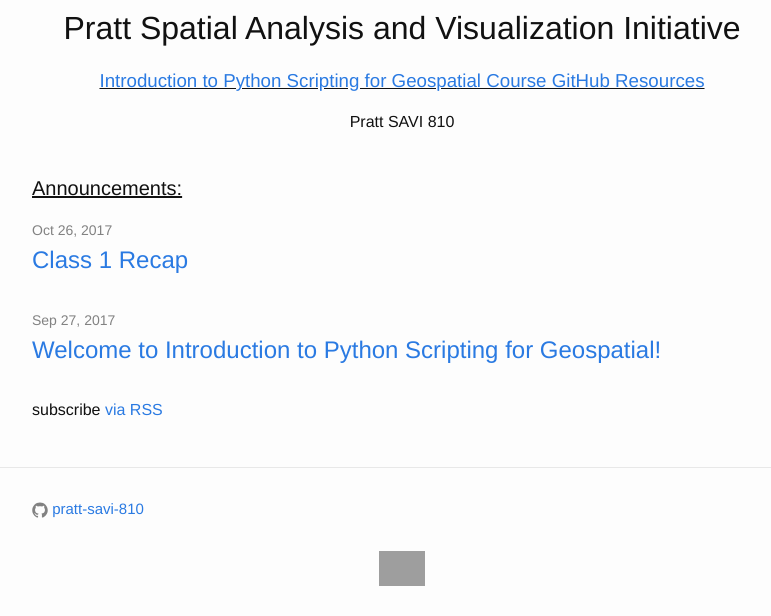
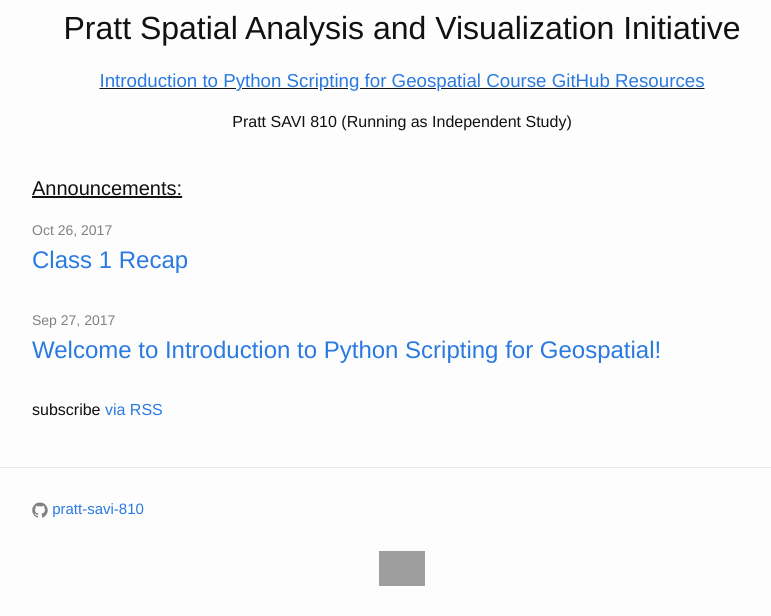
Before and after one commit to pratt-savi-810/pratt-savi-810.github.io, a Jekyll site: the page built from index.html, in a window 1280 px wide. Shown: the part 667-1283 px from the top of the page, without its empty margins (238-1009 px from the left). Built offline with Jekyll 4.4.1, drawn with Linux system fonts in a browser that asks for light colours; grey boxes are pictures that could not be loaded.

Commit message:
idnepenet study

```diff
--- a/index.html
+++ b/index.html
@@ -13,7 +13,7 @@
   <center>
   <h1>Pratt Spatial Analysis and Visualization Initiative</h1>
   <u><h3><a href='https://github.com/pratt-savi-810/pratt-savi-810-2017-10' target='_blank'>Introduction to Python Scripting for Geospatial Course GitHub Resources</a></h3></u>
-  <h4>Pratt SAVI 810</h4>
+  <h4>Pratt SAVI 810 (Running as Independent Study)</h4>
   </center>
   </br>
   <u><h1 class="page-heading">Announcements:</h1></u>
```
